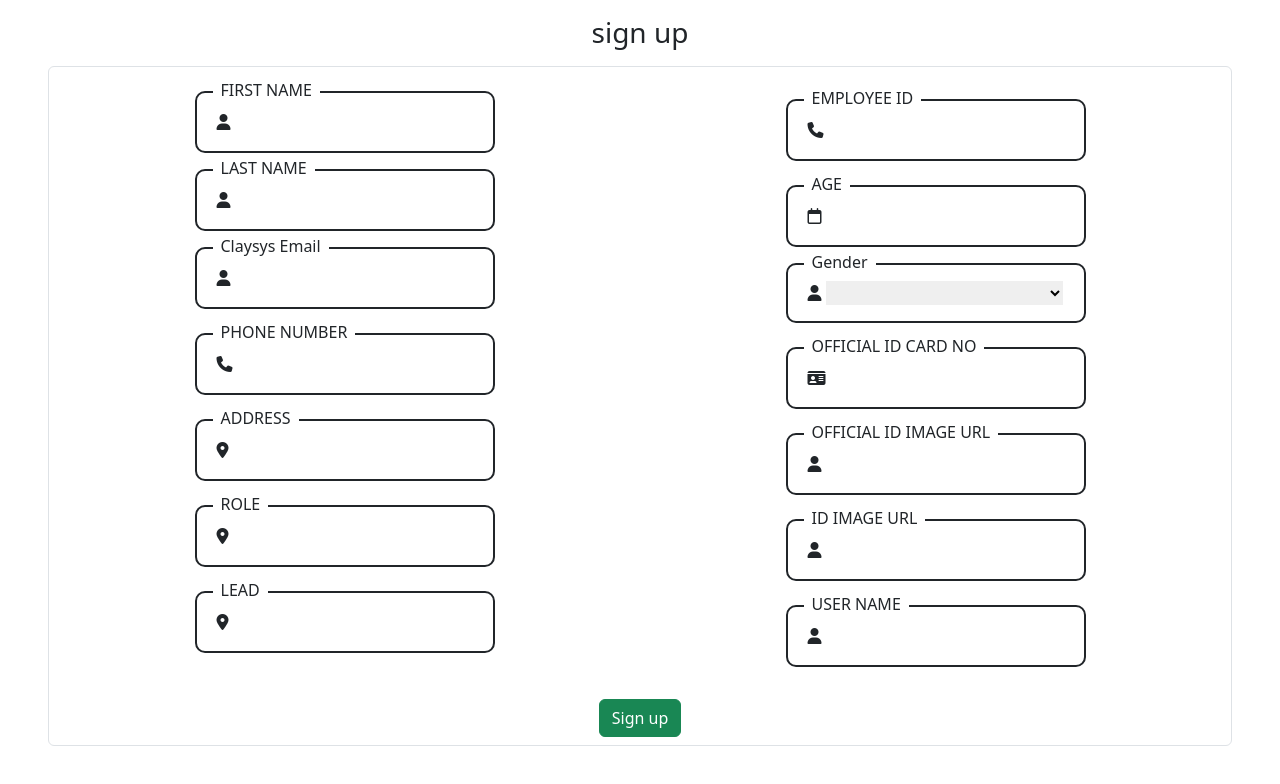
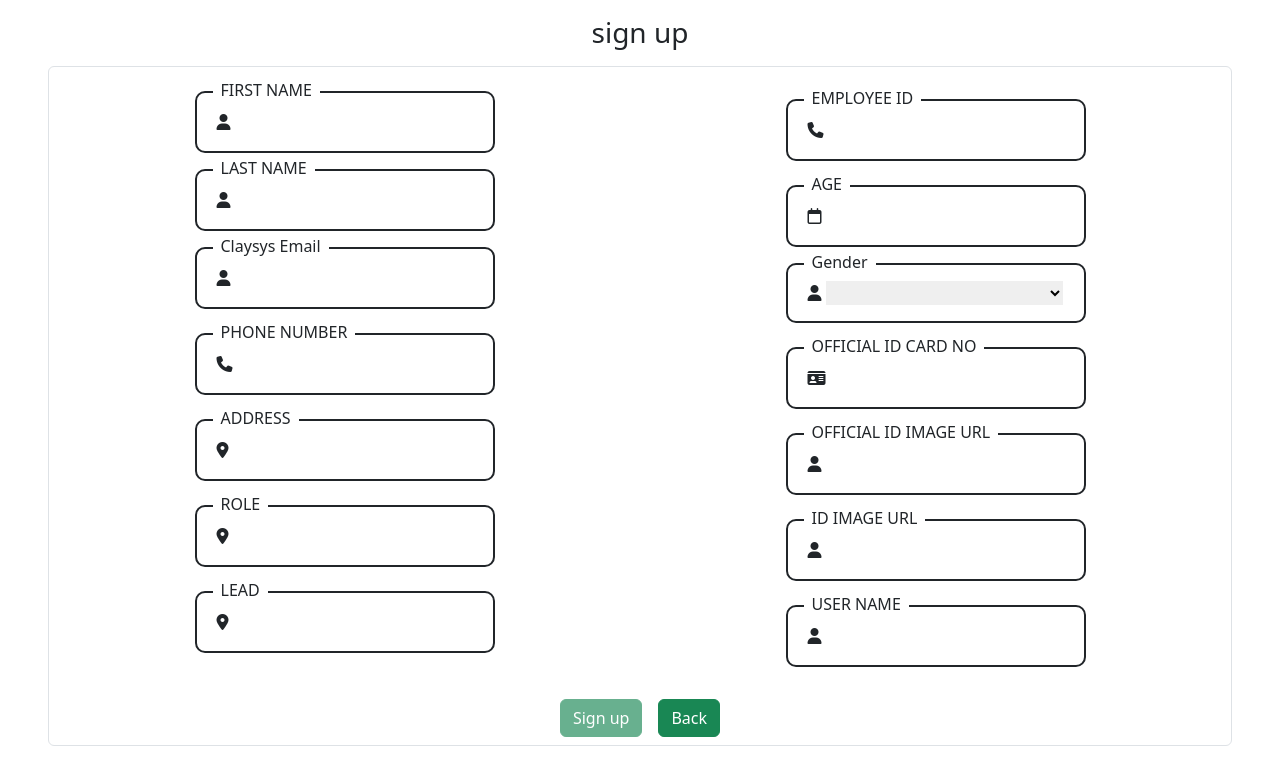
Before and after one commit to Prem6369/Angular, an Angular app: page /Signup in a window 1280 px wide. Shown: the top 784 px of the page. Built offline with nearby package versions, Linux system fonts and the light colour scheme.

Commit message:
chnage signiup buttn and aadd validator ad change api calling

```diff
--- a/src/app/Components/resort-signup/resort-signup.component.html
+++ b/src/app/Components/resort-signup/resort-signup.component.html
@@ -1,4 +1,3 @@
-
 <div class="container1">
     <div class="headcontainer">
         <div class="heading">
@@ -94,7 +93,7 @@
                         <h2>OFFICIAL ID IMAGE URL</h2>
                         <div class="input-container">
                             <span class="icon mx-1"><i class="fa-solid fa-user"></i></span>
-                            <input type="text" id="img"  formControlName="official_id_image_url">
+                            <input type="text" id="img" formControlName="official_id_image_url">
                         </div>
                     </section>
 
@@ -115,15 +114,14 @@
 
                 </div>
                 <div class="col-md-12 d-flex justify-content-center">
-                    <button class="btn btn-success text-center m-2 " (click)="register()">Sign up </button>
+                    <button class="btn btn-success text-center m-2 " [disabled]="!newuser.valid"
+                        (click)="register()">Sign up </button>
+                    <button class="btn btn-success text-center m-2 " (click)="back()">Back </button>
+
                 </div>
 
             </div>
-
-
-            <!-- <button class="btn btn-success" [disabled]="!Addguest.valid" (click)="saveNew()">SAVE & NEW</button>
-            <button class="btn btn-success" [disabled]="!Addguest.valid" (click)="save()">SAVE</button> -->
-              </form>
+        </form>
 
 
     </div>
--- a/src/app/Components/resort-signup/resort-signup.component.ts
+++ b/src/app/Components/resort-signup/resort-signup.component.ts
@@ -1,8 +1,9 @@
 import { HttpClient, HttpHeaders } from '@angular/common/http';
 import { Component, OnInit } from '@angular/core';
-import { FormControl, FormGroup } from '@angular/forms';
+import { FormControl, FormGroup, Validators } from '@angular/forms';
 import { ApiServiceRepo } from '../../Repository/resort_repository';
 import { apiLoginService } from '../../Repository/login_repository';
+import { Router } from '@angular/router';
 
 @Component({
   selector: 'app-resort-signup',
@@ -12,44 +13,64 @@ import { apiLoginService } from '../../Repository/login_repository';
 export class ResortSignupComponent implements OnInit {
 
   newuser = new FormGroup({
-    first_name: new FormControl(),
-    last_name: new FormControl(),
-    claySys_email: new FormControl(),
-    phone_number: new FormControl(),
-    address: new FormControl(),
-    role: new FormControl(),
-    lead: new FormControl(),
-    employee_id: new FormControl(),
-    age: new FormControl(),
-    gender: new FormControl(),
-    official_id_card_no: new FormControl(),
-    official_id_image_url: new FormControl(),
-    claysys_id_card_image_url: new FormControl(),
-    allotted_stays:new FormControl(0),
-    used_stays:new FormControl(0),
-    status:new FormControl('active'),
-    username: new FormControl()
+    first_name: new FormControl(null,Validators.required),
+    last_name: new FormControl(null,Validators.required),
+    claySys_email: new FormControl(null,Validators.required),
+    phone_number: new FormControl(null,Validators.required),
+    address: new FormControl(null,Validators.required),
+    role: new FormControl(null,Validators.required),
+    lead: new FormControl(null,Validators.required),
+    employee_id: new FormControl(null,Validators.required),
+    age: new FormControl(null,Validators.required),
+    gender: new FormControl(null,Validators.required),
+    official_id_card_no: new FormControl(null,Validators.required),
+    official_id_image_url: new FormControl(null,Validators.required),
+    claysys_id_card_image_url: new FormControl(null,Validators.required),
+    allotted_stays:new FormControl(),
+    used_stays:new FormControl(),
+    status:new FormControl(''),
+    username: new FormControl(null,Validators.required)
   });
 
-  constructor(private http: HttpClient,private repository:apiLoginService) {}
+  constructor(private http: HttpClient,private repository:apiLoginService,private router:Router) {}
 
   ngOnInit() {}
 
   register() {
+    debugger;
+    if(this.newuser.valid){
+    this.setValues();
     const formData = this.newuser.value;
     console.log(formData);
 
-    this.repository.signin(formData).subscribe(
+    this.repository.signup(formData).subscribe(
       (response) => {
         console.log(response);
+        this.router.navigate([''])
+        this.newuser.reset();
+
       },
       (error) => {
         console.error('Error occurred during registration:', error);
       }
     );
-
-    this.newuser.reset();
+  }
+  else{
+    alert('Please fill the all values')
   }
 
 
+  }
+
+
+  setValues(){
+    this.newuser.controls['allotted_stays'].setValue(0);
+    this.newuser.controls['status'].setValue('active');
+    this.newuser.controls['used_stays'].setValue(0);
+
+  }
+
+  back(){
+    this.router.navigate([''])
+  }
 }
```
